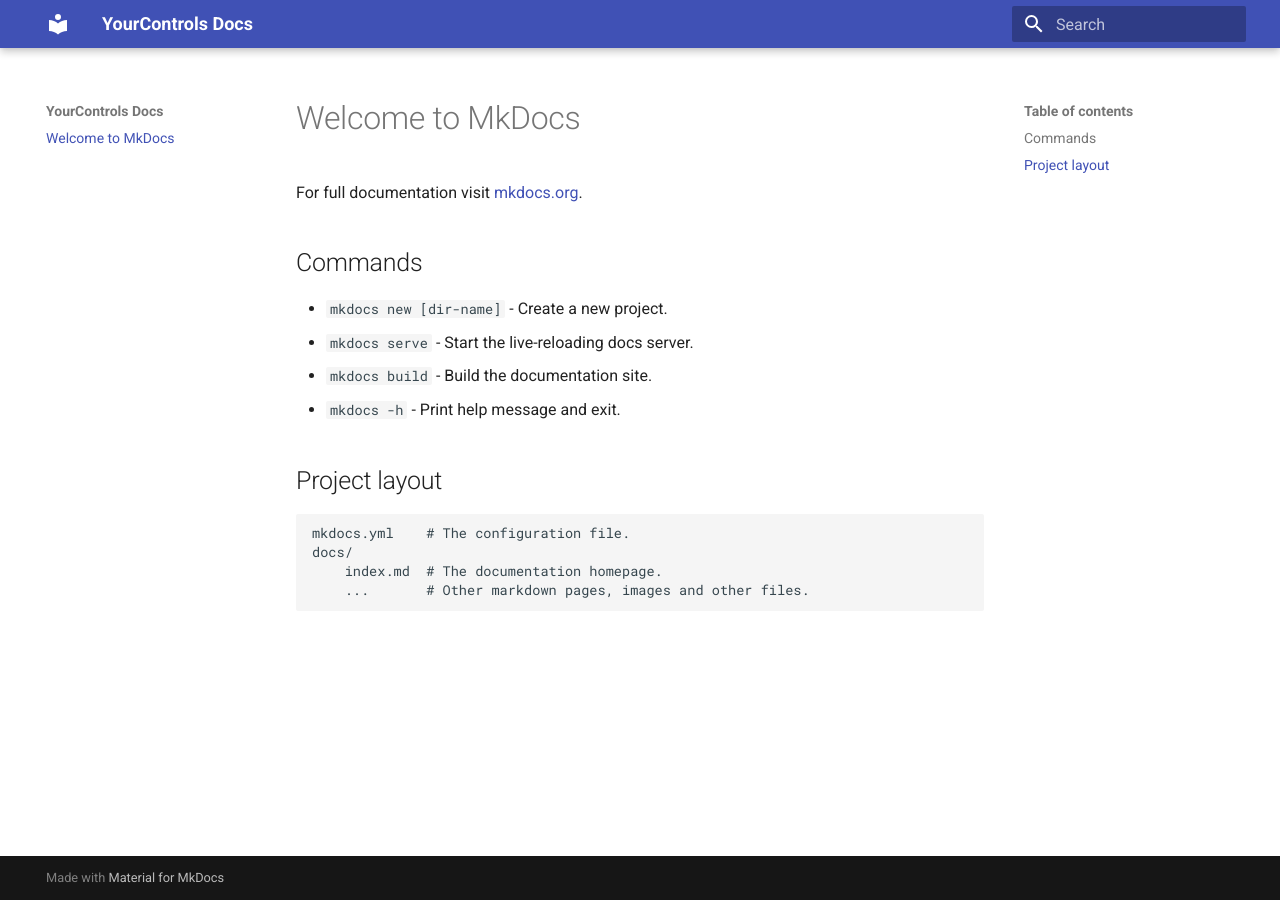
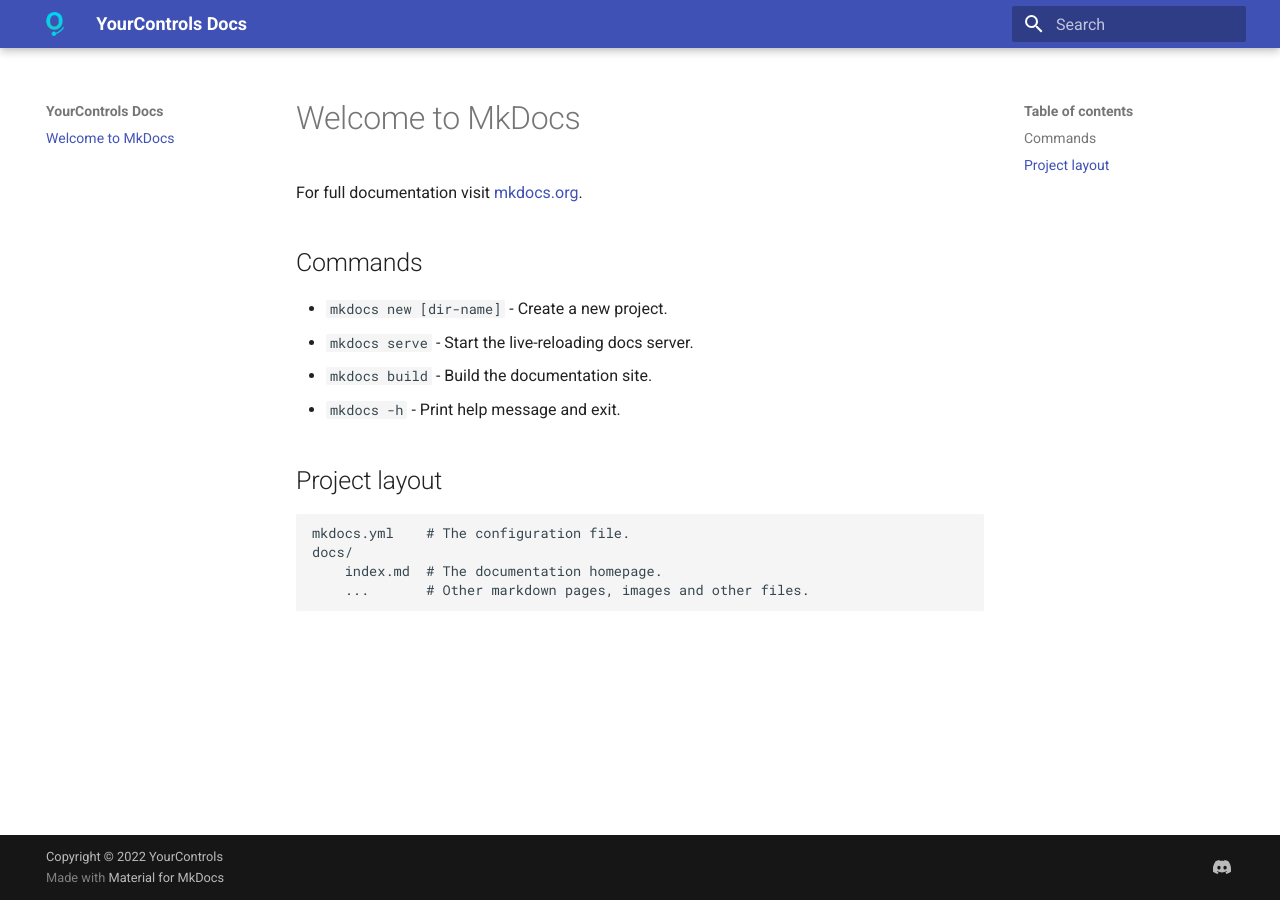
Before and after one commit to YourControls/docs, an MkDocs documentation site: the page built from docs/index.md, in a window 1280 px wide. Built offline with MkDocs 1.6.1 and Material for MkDocs 9.7.7, drawn with Linux system fonts in a browser that asks for light colours.

Commit message:
feat: added footer and logo

```diff
--- a/mkdocs.yml
+++ b/mkdocs.yml
@@ -1,3 +1,15 @@
 site_name: YourControls Docs
 theme:
   name: material
+  logo: assets/images/logo.png
+  favicon: assets/images/logo.png
+plugins:
+  - search:
+      lang: en
+  - awesome-pages
+extra:
+  social:
+    - icon: fontawesome/brands/discord
+      link: https://discord.com/invite/UqArVkXV99
+
+copyright: Copyright &copy; 2022 YourControls
```
Also changed, not shown: docs/assets/images/logo.png (added).
